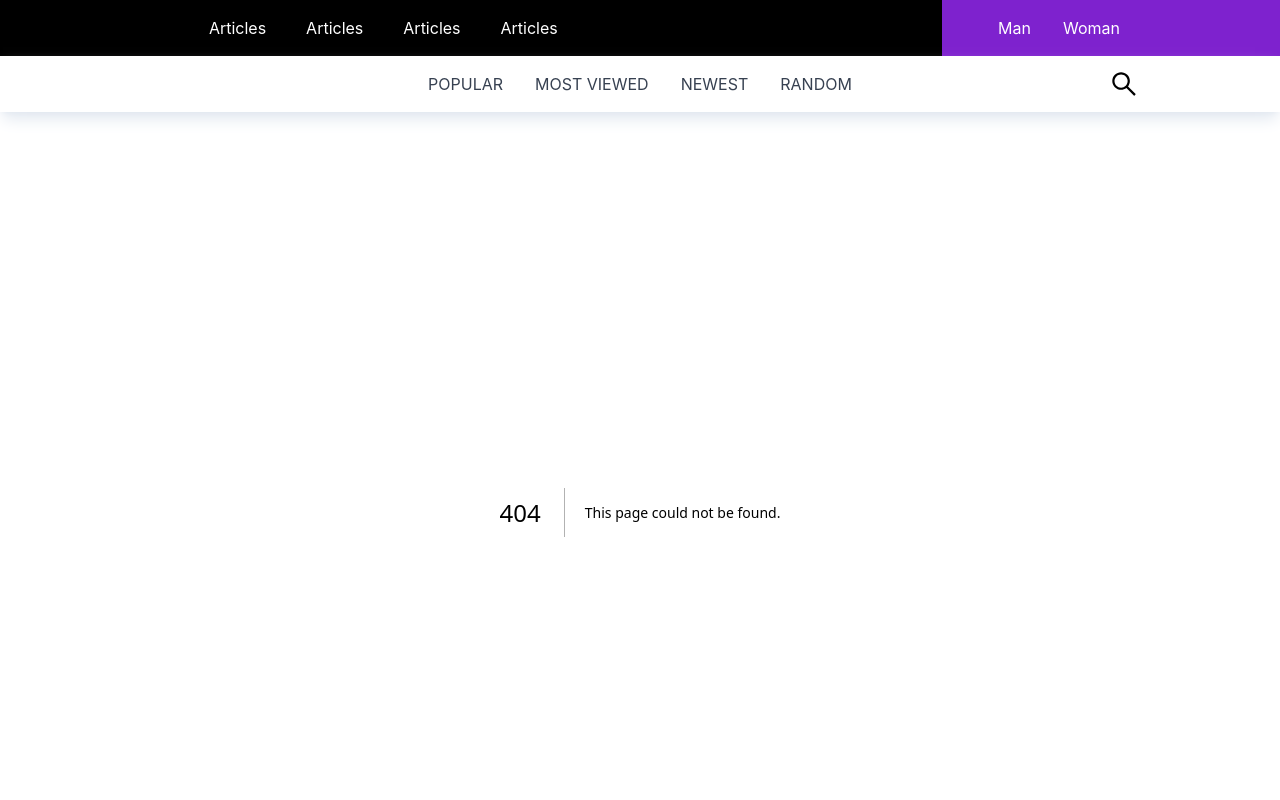
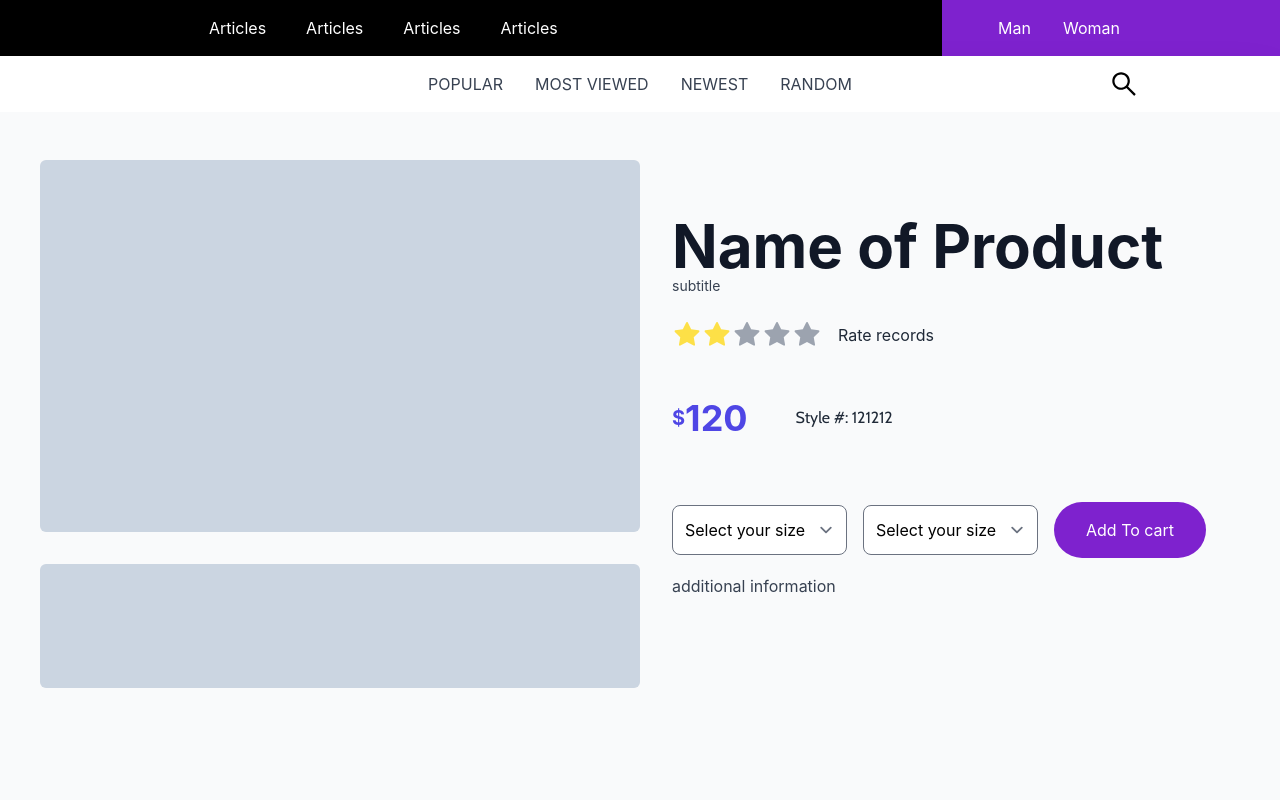
Before and after one commit to LimitingSky/shop-admin, a Next.js app: page /product/detail/1 in a window 1280 px wide. Before the commit this address had no page. Shown: the top 800 px of the page. Built offline with nearby package versions, Linux system fonts and the light colour scheme.

Commit message:
WIP: detail

```diff
--- /dev/null
+++ b/components/common/forms/select.tsx
@@ -0,0 +1,53 @@
+import { useSelect } from "./useSelect";
+
+export interface SelectProps<T = SelectOption[]> {
+  placeholder: string;
+  options: T;
+  onChange: Function;
+  select?: string | number;
+  className?: string
+}
+
+export type SelectOption = {
+  value: string | number;
+  label: string;
+};
+
+export const Select: React.FC<SelectProps> = (props) => {
+  const { onchange, value, options } = useSelect(props);
+
+  return (
+    <select
+      className={`form-select rounded-lg pr-10 py-3 ${props.className}`}
+      onChange={onchange}
+      value={value}
+    >
+      {options.map((option, index) => {
+        if(option.value==='placeholder'){
+        <option key={option.value} value={option.value} disabled hidden>
+            {option.label}
+          </option>
+        }
+        return (
+          <option key={option.value} value={option.value}>
+            {option.label}
+          </option>
+        );
+      })}
+    </select>
+  );
+};
+
+Select.defaultProps = {
+  options: [
+    {
+      label: "text 1",
+      value: "1",
+    },
+    {
+      label: "text 2",
+      value: "2",
+    },
+  ],
+  className: ''
+};
--- /dev/null
+++ b/components/common/forms/useSelect.ts
@@ -0,0 +1,35 @@
+import { useEffect, useState } from "react";
+import { SelectOption, SelectProps } from "./select";
+
+export const useSelect = (props: SelectProps) => {
+  const [options, setOptions] = useState<SelectOption[]>([]);
+  const [value, setValue] = useState(props.select ?? "placeholder");
+
+  const onchange = (event) => {
+    const newValue = event.target.value
+    setValue(newValue);
+    props.onChange(newValue)
+  };
+
+  useEffect(() => {
+    const newOptions = [...props.options];
+    const hasPlaceholder = newOptions.find(
+      ({ value }) => value === "placeholder"
+    );
+    if (!hasPlaceholder) {
+      newOptions.unshift({
+        label: props.placeholder ?? "Select ...",
+        value: "placeholder",
+      });
+    } else {
+        newOptions[0].label = props.placeholder ?? "Select ..."
+    }
+    setOptions(newOptions);
+  }, [props.options,props.placeholder]);
+
+  return {
+    value,
+    onchange,
+    options,
+  };
+};
--- /dev/null
+++ b/components/common/rate.tsx
@@ -0,0 +1,34 @@
+import { FC } from "react";
+import { AiFillStar } from "react-icons/ai";
+
+interface RateSectionProps {
+  rate: number;
+  maxRate?: number;
+  activeColor?: string;
+  disableColor?: string;
+}
+
+export const RateSection: FC<RateSectionProps> = (props) => {
+  return (
+    <div className="flex flex-row justify-start items-center mr-4">
+      {Array.from({ length: props.maxRate! }).map((_, index) => {
+        const rate = index + 1;
+        return (
+          <AiFillStar
+            className={`${
+              rate <= props.rate ? props.activeColor : props.disableColor
+            } text-3xl`}
+            key={`rate-${rate}`}
+          />
+        );
+      })}
+    </div>
+  );
+};
+
+RateSection.defaultProps = {
+  activeColor: "text-yellow-300",
+  disableColor: "text-gray-400",
+  maxRate: 5,
+  rate: 3,
+};
--- a/components/layout/header/search.tsx
+++ b/components/layout/header/search.tsx
@@ -2,7 +2,7 @@ import { AiOutlineSearch } from 'react-icons/ai'
 
 export const Search = () => {
     return(
-        <div className="flex bg-white justify-center items-center px-8 h-14 w-screen relative shadow-lg shadow-slate-200">
+        <div className="flex bg-white justify-center items-center px-8 h-14 w-screen relative shadow-2xl ">
             <div>
                 <a href="#" className="text-gray-700 uppercase px-4 py-4 hover:text-gray-900">Popular</a>
                 <a href="#" className="text-gray-700 uppercase px-4 py-4 hover:text-gray-900">Most Viewed</a>
--- a/package.json
+++ b/package.json
@@ -22,6 +22,7 @@
   },
   "devDependencies": {
     "@fullhuman/postcss-purgecss": "^5.0.0",
+    "@tailwindcss/forms": "^0.5.3",
     "postcss-preset-env": "^7.8.2",
     "prettier": "^2.7.1",
     "prettier-plugin-tailwindcss": "^0.1.13",
--- /dev/null
+++ b/pages/product/detail/[id].tsx
@@ -0,0 +1,55 @@
+import { useRouter } from "next/router";
+import { Select } from "../../../components/common/forms/select";
+import { RateSection } from "../../../components/common/rate";
+
+const SIZES = [
+    {
+        value:"SM",
+        label: 'Small'
+    },
+    {
+        value:"MD",
+        label: 'Medium'
+    },
+]
+
+
+export default function Detail() {
+  const router = useRouter();
+  const { id } = router.query;
+  return (
+    <div className="relative flex h-screen w-screen flex-row items-start justify-center py-12 px-10 text-black bg-gray-50">
+      <div className="container flex h-3/4 justify-between">
+        <section className="flex h-full w-1/2 flex-col">
+          <div className="mb-8 h-3/4 w-full rounded-md bg-slate-300"></div>
+          <div className="h-1/4 w-full rounded-md bg-slate-300"></div>
+        </section>
+        <section className="flex h-full w-1/2 flex-col px-8 pt-14">
+          <h3 className="text-6xl font-bold text-gray-900">Name of Product</h3>
+          <span className="text-sm text-gray-700">subtitle</span>
+          <div className="mt-6 flex flex-row items-center justify-start">
+            <RateSection rate={2} />
+            <p className="text-base text-gray-800">Rate records</p>
+          </div>
+          <div className="mt-12 flex flex-row items-center">
+            <div className="relative flex items-center font-bold text-indigo-600 mr-12">
+              <span className="text-center text-xl">$</span>
+              <span className="text-4xl">120</span>
+            </div>
+            <text className="text-base text-gray-800 font-cabin">
+                Style #: 121212
+            </text>
+          </div>
+          <div className="mt-16">
+            <Select className="mr-4" options={SIZES} onChange={console.log} placeholder="Select your size"/>
+            <Select className="mr-4" options={SIZES} onChange={console.log} placeholder="Select your size"/>
+            <button className="px-8 py-4 rounded-full bg-purple-700 text-white">
+                Add To cart
+            </button>
+          </div>
+          <span className="mt-4 text-base text-gray-700">additional information</span>
+        </section>
+      </div>
+    </div>
+  );
+}
--- a/tailwind.config.js
+++ b/tailwind.config.js
@@ -14,5 +14,10 @@ module.exports = {
       }
     },
   },
-  plugins: [],
+  plugins: [
+    require("@tailwindcss/forms")({
+      strategy: 'base',
+      strategy: 'class',
+    }),
+  ],
 }
```
Also changed, not shown: 1 other file (tests, documents, lock files or other folders).
